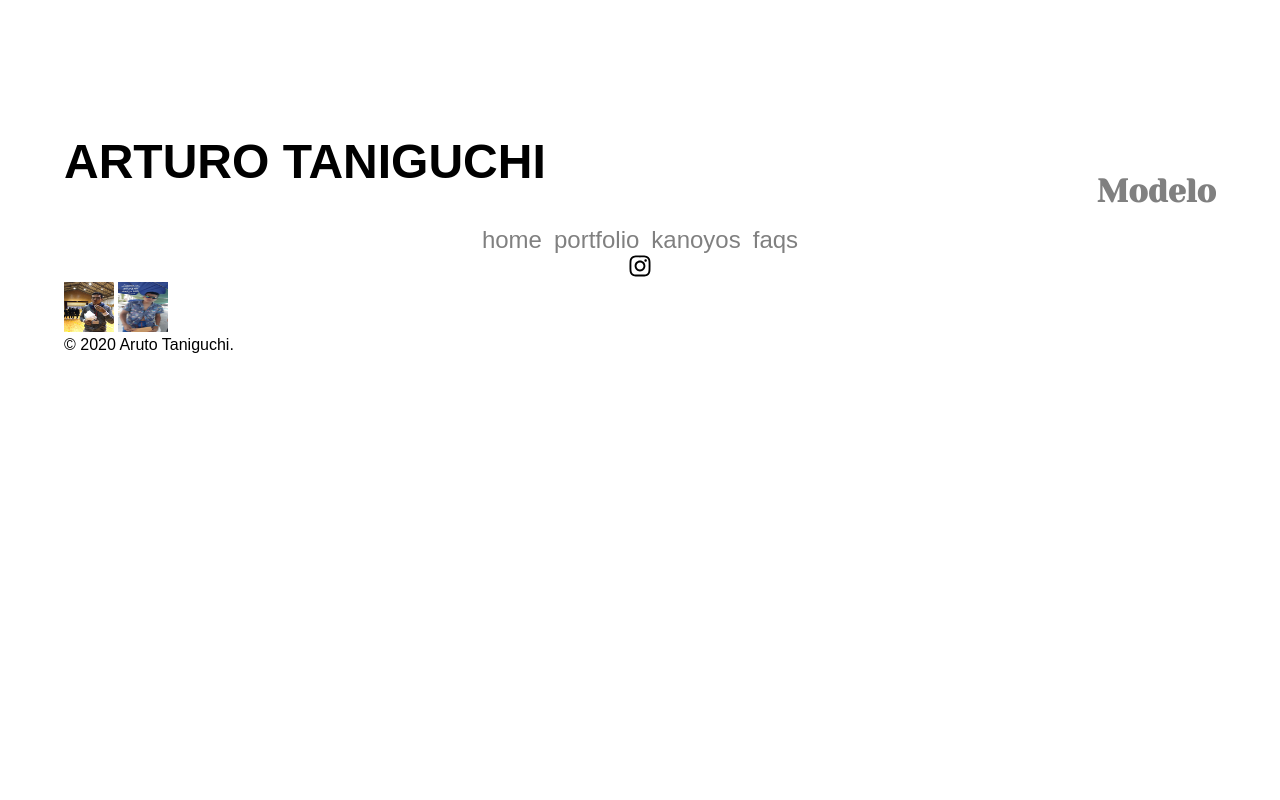
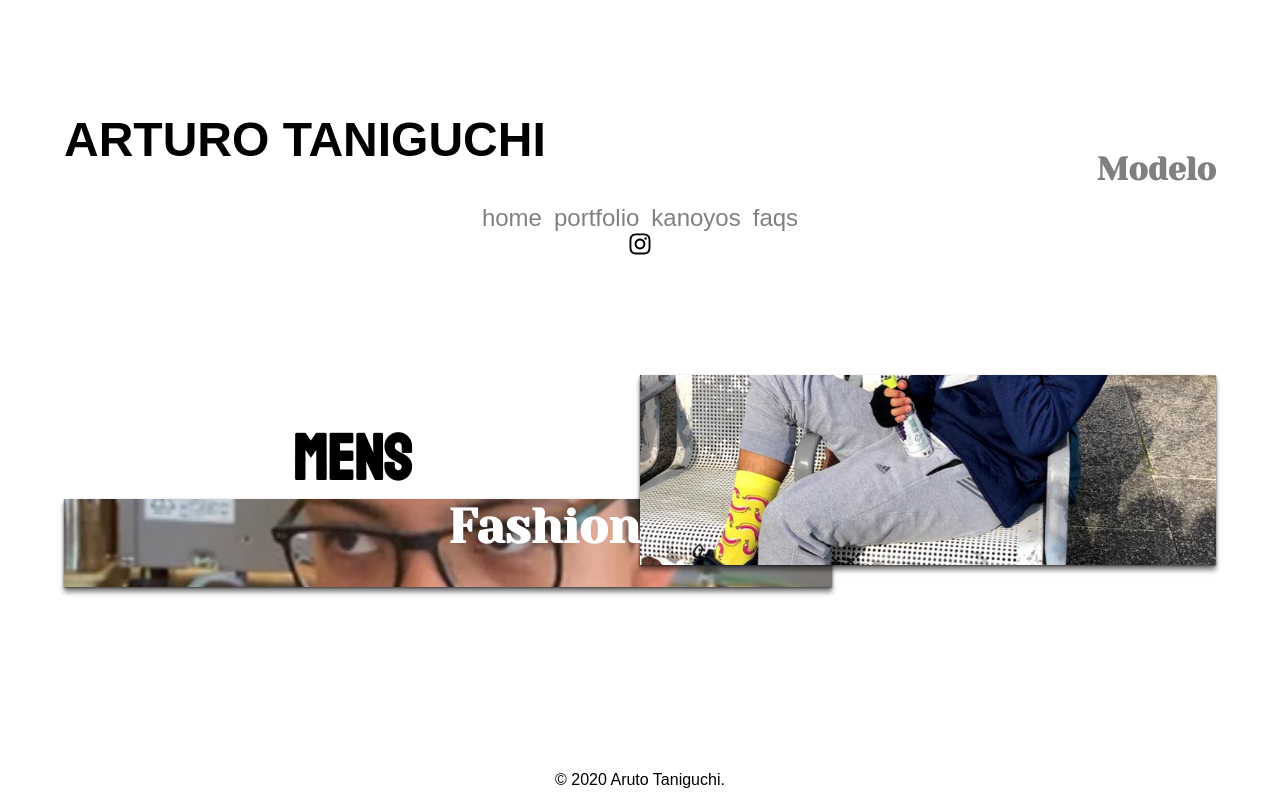
Before and after one commit to Alehw99/016-arturo-model-website, a plain HTML site: page html/index.html in a window 1280 px wide. Drawn offline with Linux system fonts and the light colour scheme; a web font is replaced by a local one.

Commit message:
home styling

```diff
--- /dev/null
+++ b/css/footer.css
@@ -0,0 +1,12 @@
+footer {
+	height: 5%;
+	width: 100%;
+	align-self: flex-end;
+
+	text-align: center;
+	font-size: 1rem;
+
+	display: flex;
+	justify-content: center;
+	align-items: center;
+}
--- a/css/home.css
+++ b/css/home.css
@@ -1,6 +1,68 @@
 body {
 	height: 100vh;
 	width: 100vw;
-	padding: 5%;
+	padding: 0 5%;
 	box-sizing: border-box;
 }
+
+.content {
+	box-sizing: border-box;
+	height: 62.5%;
+	width: 100%;
+	padding: 10% 0 15% 0;
+
+	display: grid;
+	grid-template-rows: repeat(7, 1fr);
+	grid-template-columns: repeat(6, 1fr);
+	grid-gap: 0;
+}
+
+.content img {
+	box-shadow: rgb(0, 0, 0, 50%) 0 1px 2px, rgb(0, 0, 0, 50%) 0 5px 5px;
+}
+
+#img1 {
+	width: 100%;
+ 	height: 100%;
+
+	grid-column: 4 / 7;
+	grid-row: 1 / 7;
+
+ 	background-position: 0% top;
+ 	object-fit: cover;
+ 	z-index: 2;
+}
+
+#img2 {
+	grid-column: 1 / 5;
+	grid-row: 4 / 8;
+	width: 100%;
+ 	height: 100%;
+ 	object-fit: cover;
+ 	z-index: 1;
+}
+
+#txt1 {
+	grid-column: 1 / 4;
+	grid-row: 3 / 4;
+
+	font-family: 'Staatliches', cursive;
+	font-size: 4rem;
+	text-align: center;
+
+	z-index: 3;
+
+	filter: saturate(50);
+}
+
+#txt2 {
+	grid-column: 1 / 6;
+	grid-row: 4 / 8;
+	color: white;
+
+	text-align: center;
+	font-family: 'Yeseva One', cursive;
+	font-size: 3rem;
+
+	z-index: 3;
+}
--- a/html/index.html
+++ b/html/index.html
@@ -8,6 +8,7 @@
 	<link rel="stylesheet" href="../css/resets.css">
 	<link rel="stylesheet" href="../css/home.css">
 	<link rel="stylesheet" href="../css/nav.css">
+	<link rel="stylesheet" href="../css/footer.css">
 	<title>Arturo Taniguchi</title>
 </head>
 <body>
@@ -29,8 +30,10 @@
 	</nav>
 
 	<div class="content">
-		<img src="../images/2.jpg" alt="arturo">
-		<img src="../images/1.jpg" alt="arturo">
+		<img id="img1" src="../images/5.jpg" alt="arturo">
+		<img id="img2" src="../images/0.jpg" alt="arturo">
+		<h3 id="txt1">Mens</h3>
+		<h3 id="txt2">Fashion</h3>
 	</div>
 
 	<footer>
```
Also changed, not shown: images/0.jpg (added).
